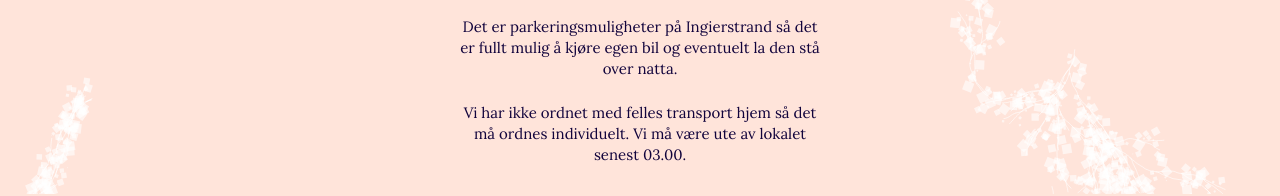
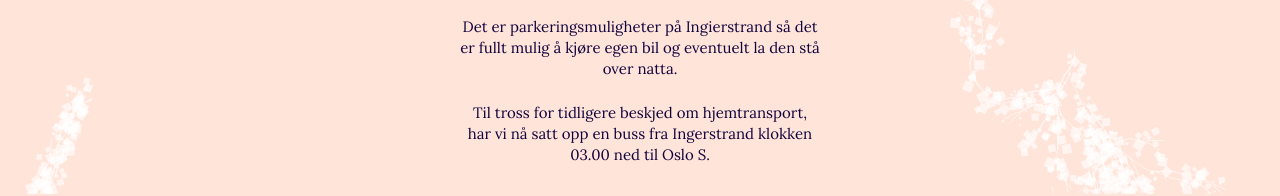
Before and after one commit to danielmahal/benteogolav.no, a website: page src/praktisk.html in a window 1280 px wide. Shown: the part 606-802 px from the top of the page. Drawn offline with Linux system fonts and the light colour scheme.

Commit message:
hjemtransport

```diff
--- a/src/praktisk.html
+++ b/src/praktisk.html
@@ -54,7 +54,7 @@
           <h2>Transport</h2>
           <p>Vi setter opp buss fra Bekkelaget kirke til Ingierstrand Bad etter vielsen så si ifra hvis du vil være med på bussen.</p>
           <p>Det er parkeringsmuligheter på Ingierstrand så det er fullt mulig å kjøre egen bil og eventuelt la den stå over natta.</p>
-          <p>Vi har ikke ordnet med felles transport hjem så det må ordnes individuelt. Vi må være ute av lokalet senest 03.00.</p>
+          <p>Til tross for tidligere beskjed om hjemtransport, har vi nå satt opp en buss fra Ingerstrand klokken 03.00 ned til Oslo S.</p>
         </section>
 
         <section>
```
